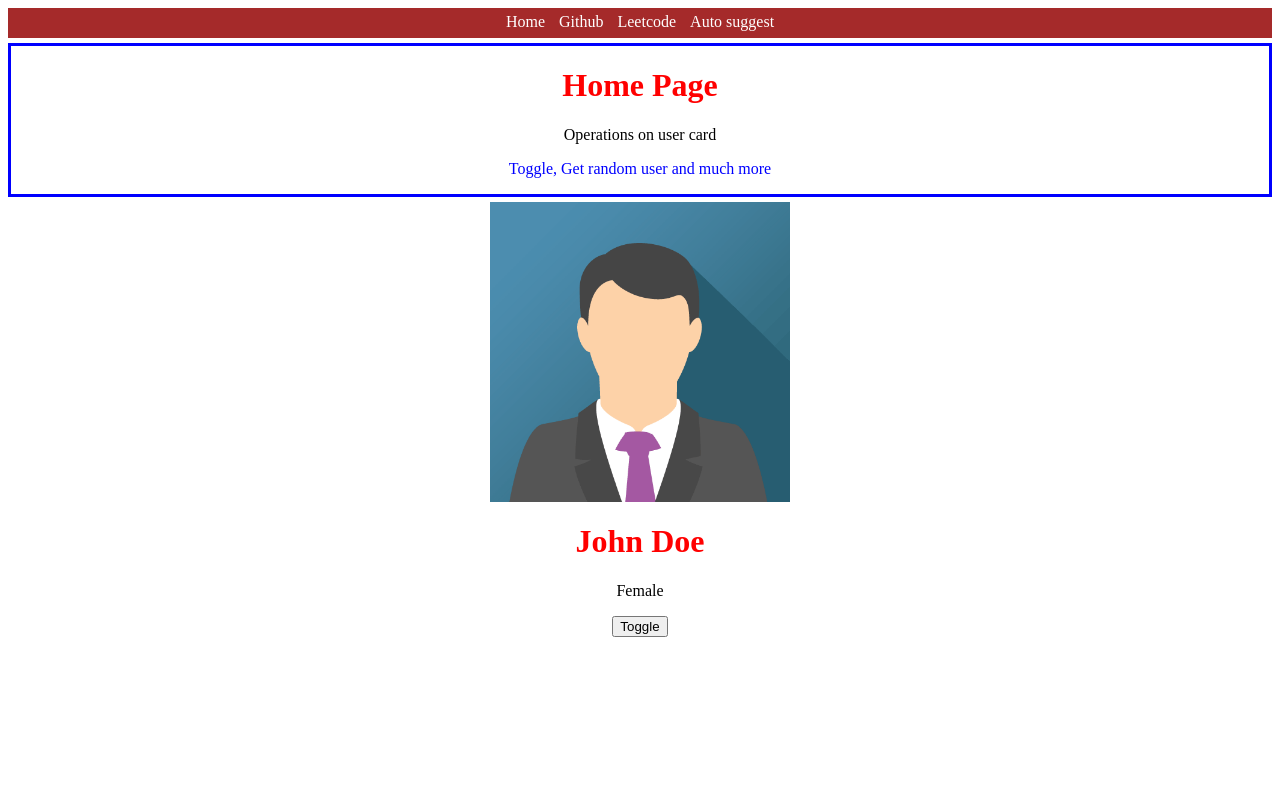
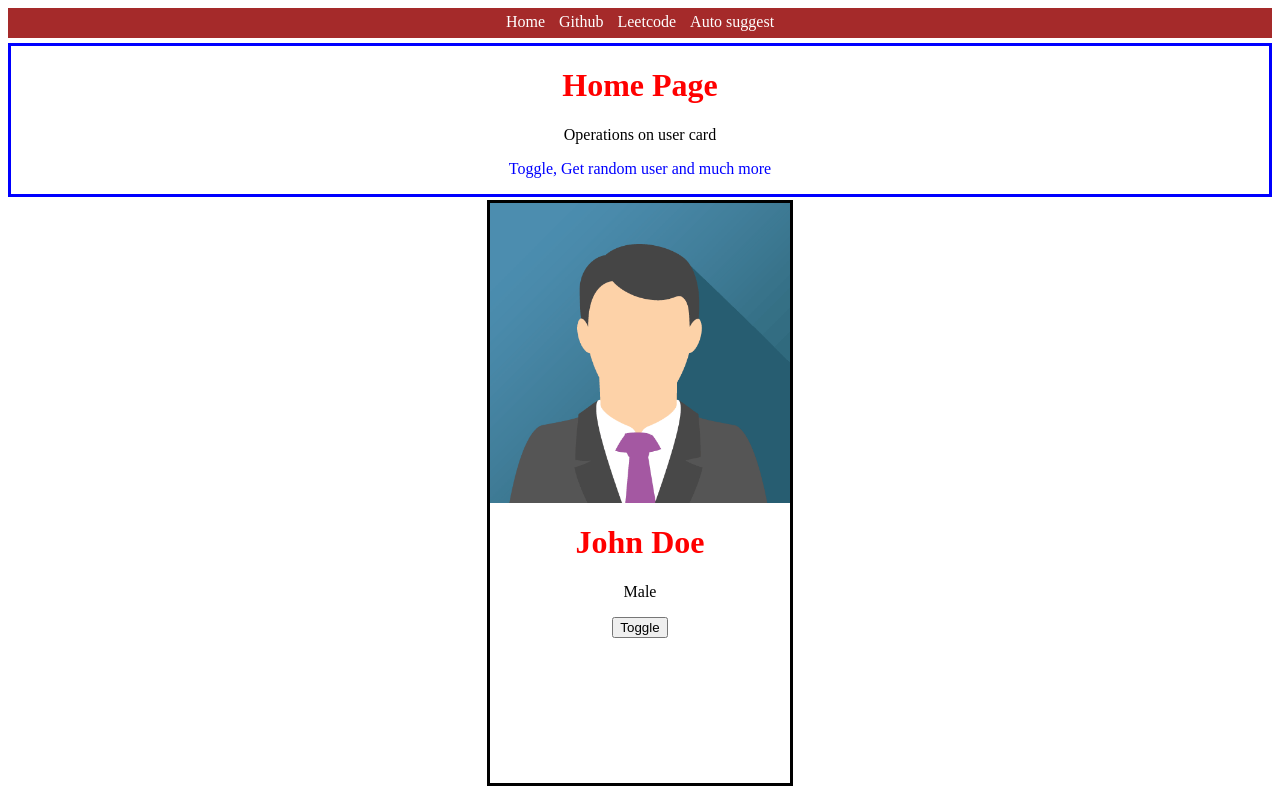
Before and after one commit to shubhi0811/Shubhi.Nodejs, a website: page frontend/index.html in a window 1280 px wide. Both pictures are taken after a click on the button "Toggle". Drawn offline with Linux system fonts and the light colour scheme.

Commit message:
gender toggle

```diff
--- a/frontend/index.css
+++ b/frontend/index.css
@@ -37,6 +37,10 @@ h1 {
 #card{
   align-items: center;
   margin-top: 5px;
+  border: 3px solid black;
+  width: 300px;
+  height: 580px;
+  margin: 3px auto;
 }
 
 #card-img{
@@ -53,4 +57,5 @@ img{
 
 #action{
   text-align: center;
+
 }
--- a/frontend/index.js
+++ b/frontend/index.js
@@ -21,7 +21,11 @@ function toggle(){
   else
     curUserId=0;
   // image
-  document.getElementById("img").src=users[curUserId].image;
+  document.getElementById("img").src = users[curUserId].image;
   // name
-  document.getElementById("card-name").innerText=users[curUserId].name;
+  document.getElementById("card-name").innerText = users[curUserId].name;
+
+  // gender
+  document.getElementById("card-gender").innerText = users[curUserId].gender;
+
 }
```
